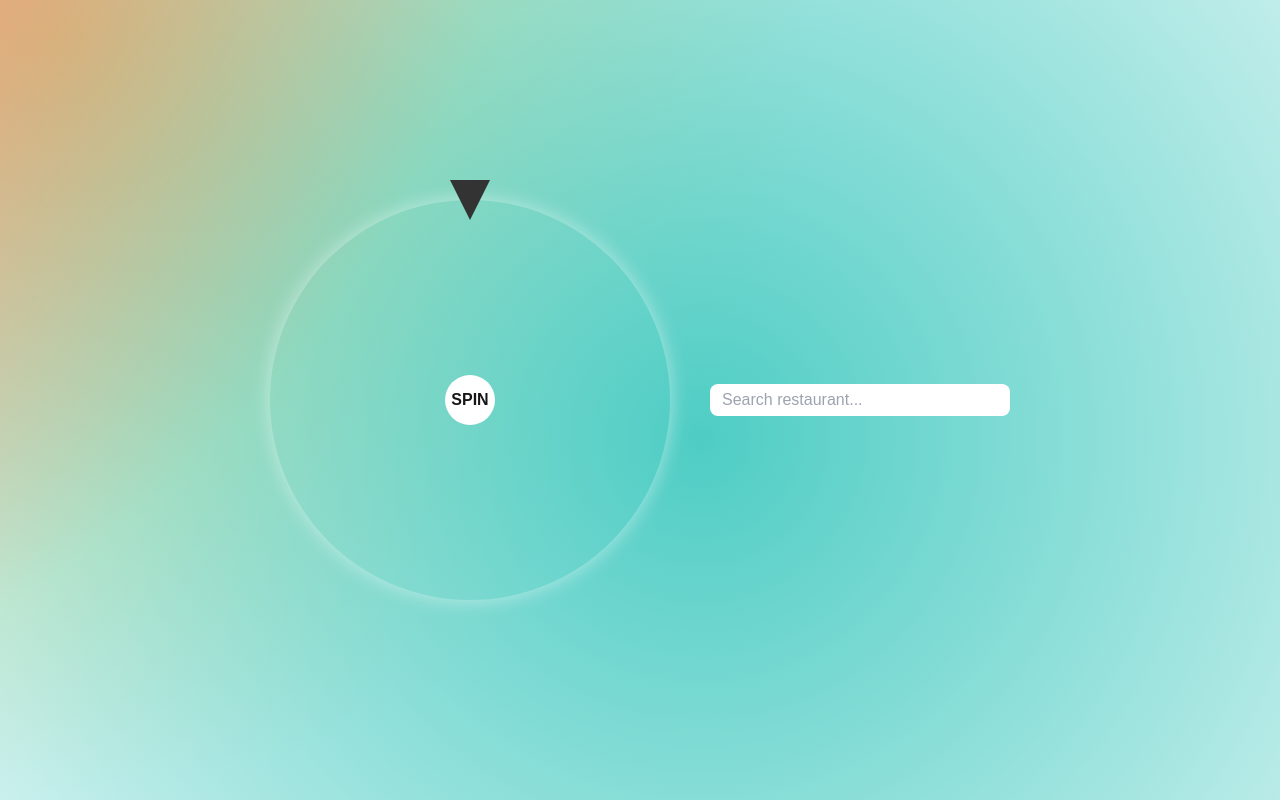
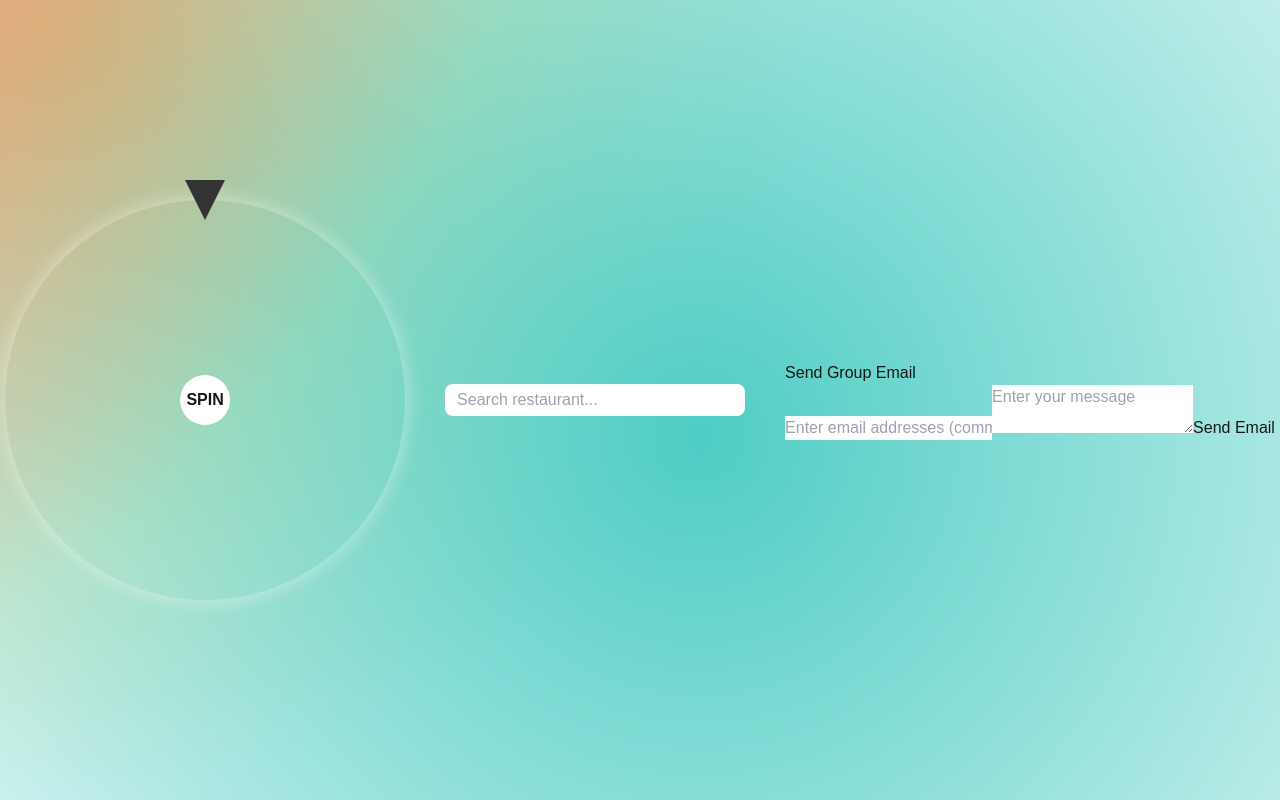
Before and after one commit to vvhien17/random-restaurant, a Next.js app: page / in a window 1280 px wide. Built offline with nearby package versions, Linux system fonts and the light colour scheme.

Commit message:
feature send mail

```diff
--- a/package.json
+++ b/package.json
@@ -10,6 +10,7 @@
   },
   "dependencies": {
     "axios": "^1.7.7",
+    "emailjs-com": "^3.2.0",
     "next": "14.2.11",
     "react": "^18",
     "react-dom": "^18"
--- a/src/app/page.js
+++ b/src/app/page.js
@@ -3,6 +3,9 @@
 import { useState, useEffect, useRef } from "react";
 import styles from "./randomwheel.module.css";
 import axios from "axios";
+
+const emailjs = require('emailjs-com');
+emailjs.init('szRgZMzeOeQfqWlRc')
 
 const initialRestaurants = [];
 
@@ -15,6 +18,8 @@ export default function RandomWheel() {
   const API_KEY = "xYMZRYtUiOGz90R5Lt3z7uAAJWaZb22L3hv4SKWs";
   const [listSuggestLocation, setListSuggestLocation] = useState();
   const [keyword, setKeyword] = useState("");
+  const [emails, setEmails] = useState(""); // State for email addresses
+  const [emailMessage, setEmailMessage] = useState(""); // State for email message
 
   const debounce = (func, wait) => {
     let timeout;
@@ -151,6 +156,23 @@ export default function RandomWheel() {
     }
   }, [restaurants]); // Add restaurants as a dependency
 
+  const sendGroupEmail = (e) => {
+    e.preventDefault();
+    const emailArray = emails.split(",").map(email => email.trim());
+    const templateParams = {
+      to_email: emailArray,
+      message: emailMessage,
+      chosenRestaurant,
+    };
+
+    emailjs.send('service_ikcvawh', 'template_x704scm', templateParams)
+      .then((response) => {
+        alert('Emails sent successfully!', response.status);
+      }, (error) => {
+        alert('Error sending emails: ', error);
+      });
+  };
+
   return (
     <div
       className={`${styles.body} px-4 md:px-16 lg:px-24 max-xl:flex-col-reverse`}
@@ -216,6 +238,24 @@ export default function RandomWheel() {
         )}
       </div>
 
+      <form onSubmit={sendGroupEmail} className="email-form">
+        <h3>Send Group Email</h3>
+        <input
+          type="text"
+          placeholder="Enter email addresses (comma separated)"
+          value={emails}
+          onChange={(e) => setEmails(e.target.value)}
+          required
+        />
+        <textarea
+          placeholder="Enter your message"
+          value={emailMessage}
+          onChange={(e) => setEmailMessage(e.target.value)}
+          required
+        />
+        <button type="submit">Send Email</button>
+      </form>
+
       <div
         className={`${styles.resultMessage} ${showResult ? styles.show : ""}`}
         role="alert"
```
Also changed, not shown: 1 other file (tests, documents, lock files or other folders).
